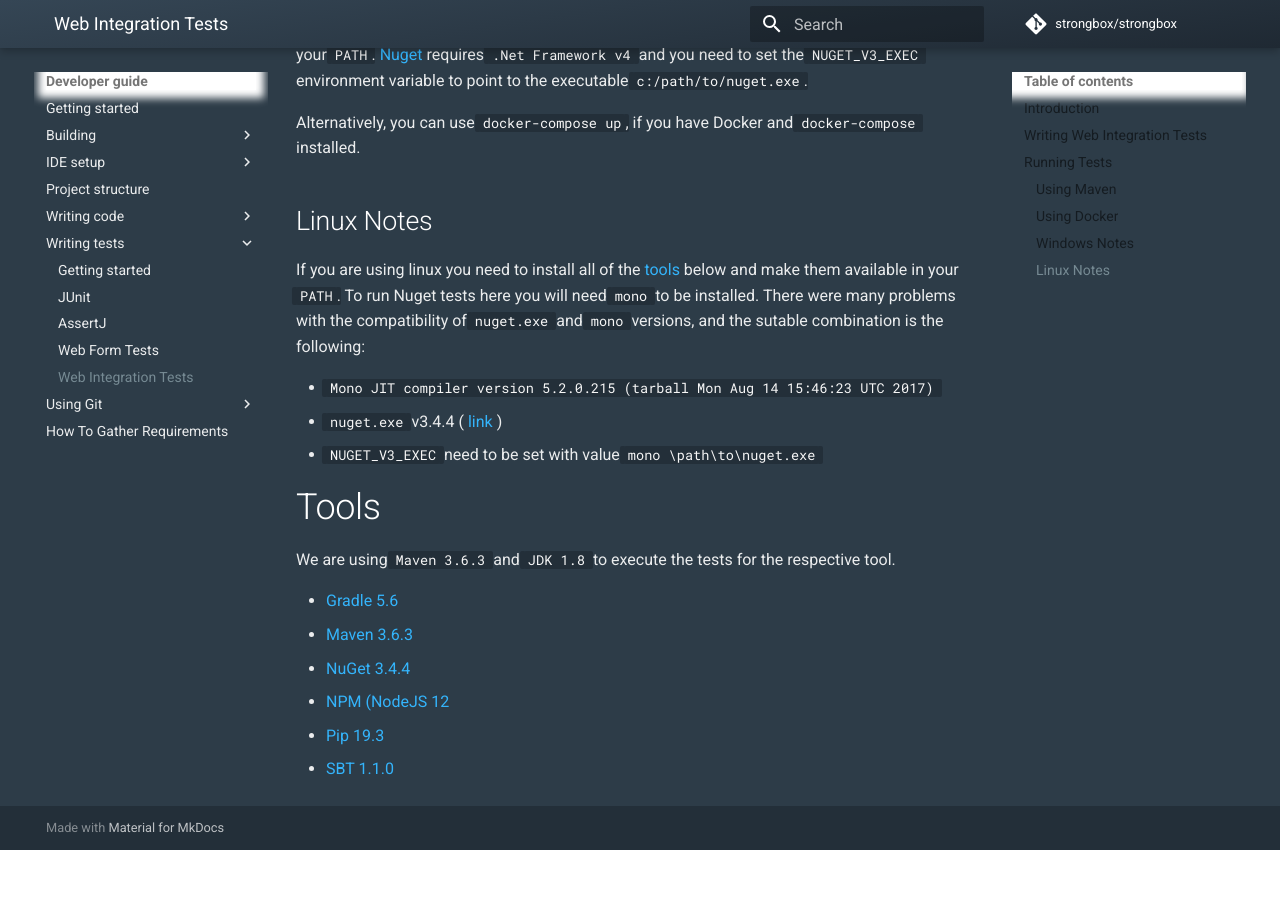
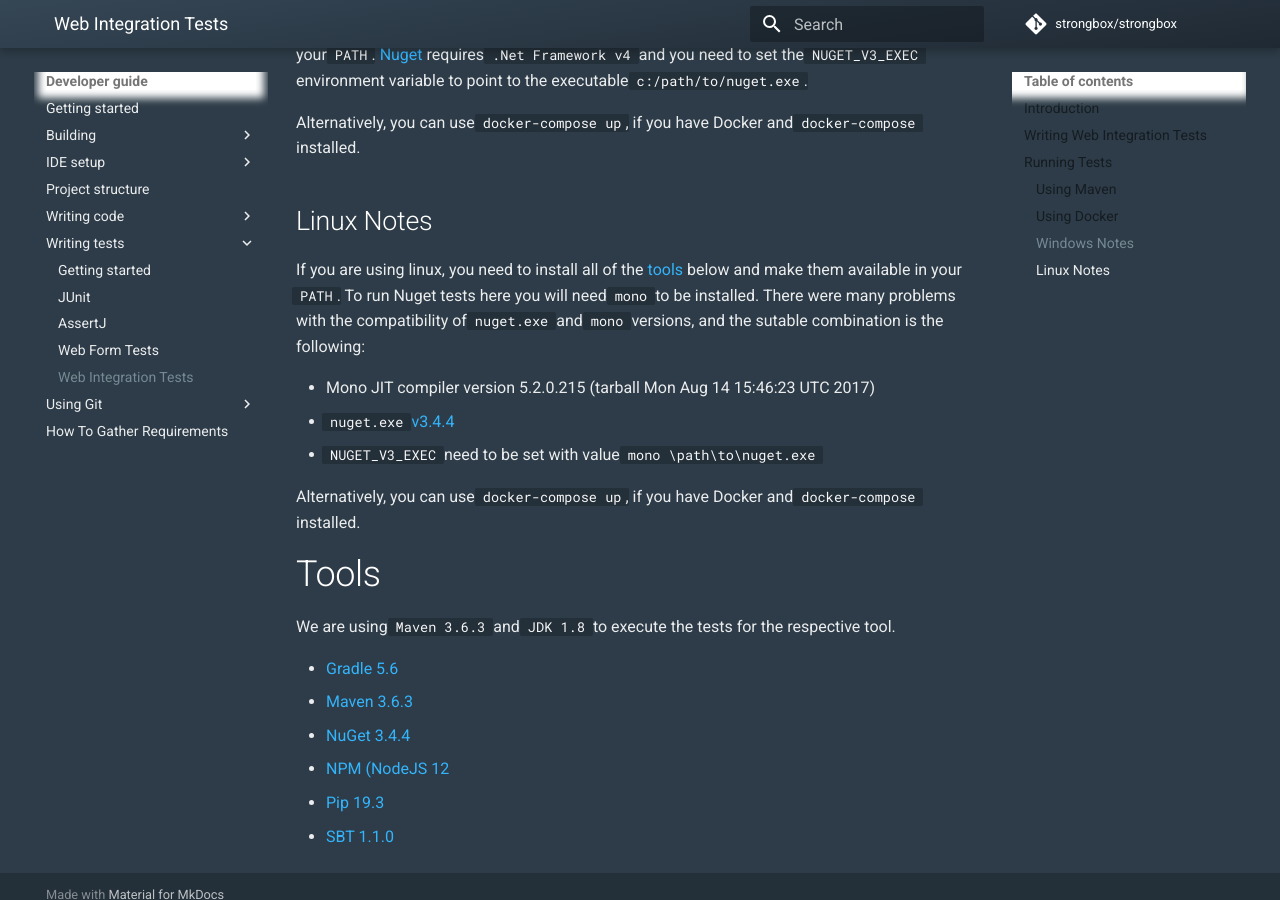
Before and after one commit to strongbox/strongbox-docs, an MkDocs documentation site: the page built from docs/developer-guide/writing-web-integration-tests.md, in a window 1280 px wide and 900 px high, scrolled down 3289 px. Built offline with MkDocs 1.6.1 and Material for MkDocs 9.7.7, drawn with Linux system fonts in a browser that asks for light colours; comment, search, counter and statistics services are not loaded; before the commit the page ends 4139 px from its top, so only the background shows below that.

Commit message:
Further improvements

```diff
--- a/docs/developer-guide/writing-web-integration-tests.md
+++ b/docs/developer-guide/writing-web-integration-tests.md
@@ -120,13 +120,15 @@ Alternatively, you can use `docker-compose up`, if you have Docker and `docker-c
 
 ### Linux Notes
 
-If you are using linux you need to install all of the [tools](#testing) below and make them available in your `PATH`.
+If you are using linux, you need to install all of the [tools](#tools) below and make them available in your `PATH`.
 To run Nuget tests here you will need `mono` to be installed.
 There were many problems with the compatibility of `nuget.exe` and `mono` versions, and the sutable combination is the following:
 
-- `Mono JIT compiler version 5.2.0.215 (tarball Mon Aug 14 15:46:23 UTC 2017)`
-- `nuget.exe` v3.4.4 ( [link](https://dist.nuget.org/win-x86-commandline/v3.4.4/nuget.exe) )
+- Mono JIT compiler version 5.2.0.215 (tarball Mon Aug 14 15:46:23 UTC 2017)
+- `nuget.exe` [v3.4.4](https://dist.nuget.org/win-x86-commandline/v3.4.4/nuget.exe)
 - `NUGET_V3_EXEC` need to be set with value `mono \path\to\nuget.exe`
+
+Alternatively, you can use `docker-compose up`, if you have Docker and `docker-compose` installed.
 
 # Tools
 
```
